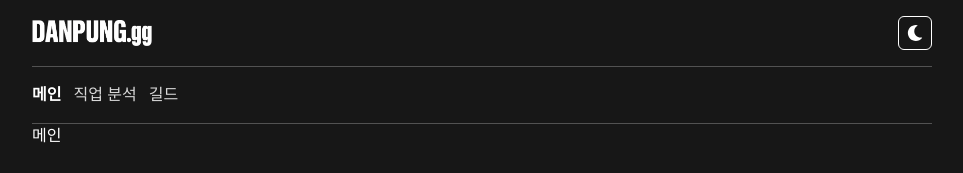
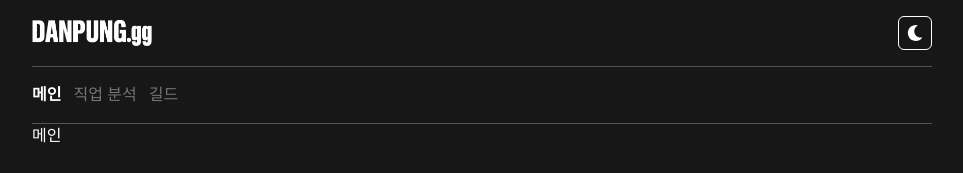
Before and after one commit to empal030110/mapleGG, a Next.js app: page / in a window 1280 px wide. Shown: the top 173 px of the page, without its empty margins (158-1121 px from the left). Built offline with nearby package versions, Linux system fonts and the light colour scheme.

Commit message:
fix: 네비게이션 기본 색 변경

```diff
--- a/components/header/NavBar.tsx
+++ b/components/header/NavBar.tsx
@@ -14,7 +14,7 @@ export default function NavBar() {
 	return (
 		<div className="w-full flex py-[16px] gap-[12px] border-y border-neutral-600">
 			{navItems.map(({ href, label }) => (
-				<Link key={href} href={href} className={`${pathname === href ? "text-black font-bold dark:text-white" : "text-[#d9d9d9]"} transition-colors`}>
+				<Link key={href} href={href} className={`${pathname === href ? "text-black font-bold dark:text-white" : "text-[#757575]"} transition-colors`}>
 					{label}
 				</Link>
 			))}
```
